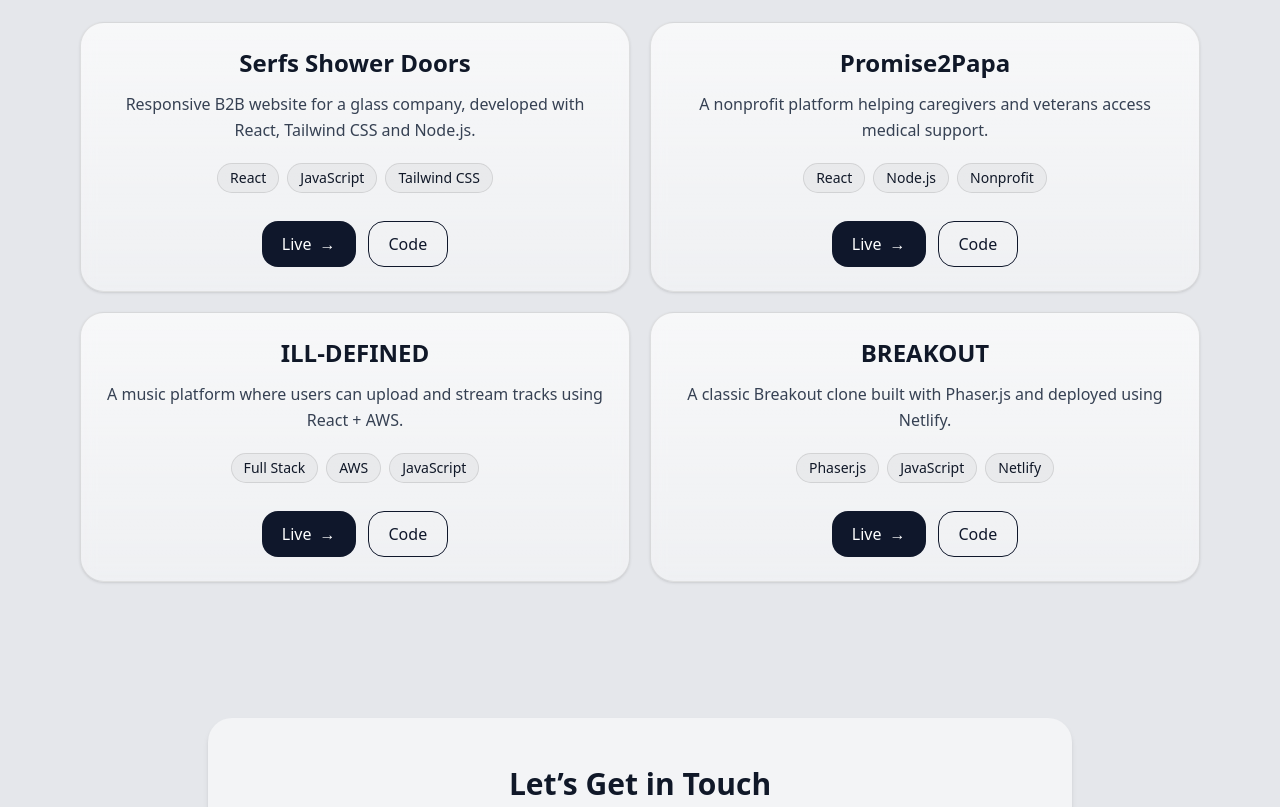
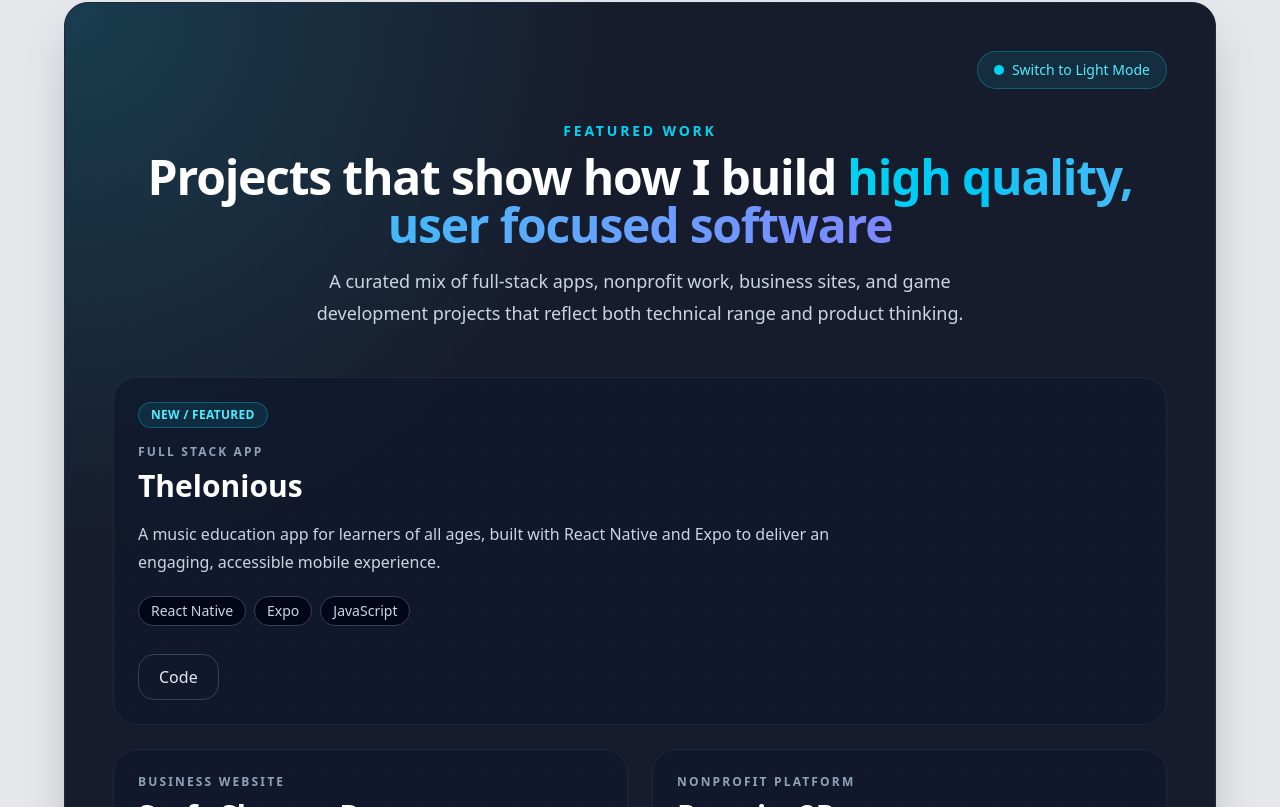
Before and after one commit to Robn8/ReactPortfolio, a React (Vite) app: page / in a window 1280 px wide. Shown: the part 2153-2960 px from the top of the page. Built offline with nearby package versions, Linux system fonts and the light colour scheme.

Commit message:
FeaturedProjects component update

```diff
--- a/src/components/FeaturedProjects.jsx
+++ b/src/components/FeaturedProjects.jsx
@@ -1,10 +1,26 @@
+import { useState } from "react";
+
 const featuredProjects = [
   {
+    title: "Thelonious",
+    desc: "A music education app for learners of all ages, built with React Native and Expo to deliver an engaging, accessible mobile experience.",
+    code: "https://github.com/Robn8/Thelonious",
+    tags: ["React Native", "Expo", "JavaScript"],
+    featured: true,
+    projectType: "Full Stack App",
+    showLive: false,
+    showCode: true,
+  },
+  {
     title: "Serfs Shower Doors",
-      desc: "Responsive B2B website for a glass company, developed with React, Tailwind CSS and Node.js.",
+    desc: "Responsive B2B website for a glass company, developed with React, Tailwind CSS, and Node.js.",
     live: "https://serfassociates.com/",
     code: "https://github.com/Robn8/serfs",
     tags: ["React", "JavaScript", "Tailwind CSS"],
+    projectType: "Business Website",
+    showLive: true,
+    showCode: true,
+    liveLabel: "Live",
   },
   {
     title: "Promise2Papa",
@@ -12,13 +28,20 @@ const featuredProjects = [
     live: "https://promise2papa.netlify.app/",
     code: "https://github.com/Robn8/Promise",
     tags: ["React", "Node.js", "Nonprofit"],
+    projectType: "Nonprofit Platform",
+    showLive: true,
+    showCode: true,
+    liveLabel: "Live Demo",
   },
   {
     title: "ILL-DEFINED",
-      desc: "A music platform where users can upload and stream tracks using React + AWS.",
+    desc: "A music platform where users can upload and stream tracks using React and AWS.",
     live: "https://ill-defined.com/",
-      code: "https://github.com/jdbarrera/ill-defined",
     tags: ["Full Stack", "AWS", "JavaScript"],
+    projectType: "Music Platform",
+    showLive: true,
+    showCode: false,
+    liveLabel: "Live",
   },
   {
     title: "BREAKOUT",
@@ -26,129 +49,234 @@ const featuredProjects = [
     live: "https://game-two.netlify.app/",
     code: "https://github.com/Robn8/Breakout",
     tags: ["Phaser.js", "JavaScript", "Netlify"],
+    projectType: "Browser Game",
+    showLive: true,
+    showCode: true,
+    liveLabel: "Live Demo",
   },
 ];
 
 const FeaturedProjects = () => {
+  const [isDark, setIsDark] = useState(true);
+
   return (
-      <section
-        id="projects"
-        className="scroll-mt-24 max-w-6xl mx-auto w-full px-4 pb-14"
+    <section id="projects" className="scroll-mt-24 px-4 py-24">
+      <div className="max-w-6xl mx-auto">
+        <div
+          className={`relative overflow-hidden rounded-3xl shadow-2xl transition-all duration-500 ${
+            isDark
+              ? "border border-slate-800 bg-slate-950/90"
+              : "border border-slate-200 bg-white/80 backdrop-blur-xl"
+          }`}
         >
-        <div className="text-center mb-10">
-          <h2 className="text-3xl sm:text-4xl font-semibold tracking-tight">
-            Featured Projects
+          {/* Background accents */}
+          {isDark ? (
+            <>
+              <div className="absolute inset-0 bg-[radial-gradient(circle_at_top_left,rgba(34,211,238,0.18),transparent_30%),radial-gradient(circle_at_bottom_right,rgba(99,102,241,0.18),transparent_30%)]" />
+              <div className="absolute inset-0 opacity-10 bg-[linear-gradient(to_right,rgba(255,255,255,0.05)_1px,transparent_1px),linear-gradient(to_bottom,rgba(255,255,255,0.05)_1px,transparent_1px)] bg-[size:32px_32px]" />
+            </>
+          ) : (
+            <>
+              <div className="absolute -top-20 -left-20 h-60 w-60 rounded-full bg-cyan-300/20 blur-3xl" />
+              <div className="absolute -bottom-20 -right-20 h-60 w-60 rounded-full bg-indigo-400/20 blur-3xl" />
+            </>
+          )}
+
+          <div className="relative z-10 p-8 md:p-12">
+            {/* Top bar */}
+            <div className="mb-8 flex justify-end">
+              <button
+                type="button"
+                onClick={() => setIsDark((prev) => !prev)}
+                className={`inline-flex items-center gap-2 rounded-full px-4 py-2 text-sm font-medium transition duration-300 ${
+                  isDark
+                    ? "border border-cyan-400/30 bg-cyan-400/10 text-cyan-300 hover:bg-cyan-400/20"
+                    : "border border-slate-300 bg-white text-slate-700 hover:bg-slate-100"
+                }`}
+              >
+                <span
+                  className={`h-2.5 w-2.5 rounded-full ${
+                    isDark ? "bg-cyan-400" : "bg-slate-500"
+                  }`}
+                />
+                {isDark ? "Switch to Light Mode" : "Switch to Dark Mode"}
+              </button>
+            </div>
+
+            {/* Heading */}
+            <div className="mb-12 text-center">
+              <p
+                className={`mb-3 text-sm font-semibold uppercase tracking-[0.2em] ${
+                  isDark ? "text-cyan-400" : "text-cyan-700"
+                }`}
+              >
+                Featured Work
+              </p>
+
+              <h2
+                className={`text-3xl sm:text-4xl md:text-5xl font-bold tracking-tight ${
+                  isDark ? "text-white" : "text-slate-900"
+                }`}
+              >
+                Projects that show how I build{" "}
+                <span
+                  className={
+                    isDark
+                      ? "bg-gradient-to-r from-cyan-400 to-indigo-400 bg-clip-text text-transparent"
+                      : "bg-gradient-to-r from-cyan-600 to-indigo-600 bg-clip-text text-transparent"
+                  }
+                >
+                  high quality, user focused software
+                </span>
               </h2>
-          <p className="text-gray-600 mt-3 max-w-2xl mx-auto">
-            A few projects that showcase my work across web apps and game development.
+
+              <p
+                className={`mt-4 mx-auto max-w-2xl text-base leading-8 md:text-lg ${
+                  isDark ? "text-slate-300" : "text-slate-600"
+                }`}
+              >
+                A curated mix of full-stack apps, nonprofit work, business sites,
+                and game development projects that reflect both technical range
+                and product thinking.
               </p>
             </div>
 
-        <div className="grid grid-cols-1 md:grid-cols-2 gap-5">
+            {/* Projects grid */}
+            <div className="grid grid-cols-1 gap-6 md:grid-cols-2">
               {featuredProjects.map((p) => (
                 <article
                   key={p.title}
-              className="
-                group relative overflow-hidden rounded-3xl border border-black/10
-                bg-gradient-to-b from-white/70 to-white/40 backdrop-blur
-                p-6 shadow-sm transition-all duration-300
-                hover:-translate-y-1 hover:shadow-xl
-                focus-within:-translate-y-1 focus-within:shadow-xl
-              "
+                  className={`group relative overflow-hidden rounded-3xl p-6 transition-all duration-300 hover:-translate-y-1 hover:shadow-2xl ${
+                    p.featured ? "md:col-span-2" : ""
+                  } ${
+                    isDark
+                      ? "border border-slate-800 bg-slate-900/70"
+                      : "border border-slate-200 bg-white/80"
+                  }`}
                 >
-              {/* subtle glow / accent */}
+                  {/* Hover glow */}
                   <div
-                className="
-                  pointer-events-none absolute -top-24 -right-24 h-44 w-44 rounded-full
-                  bg-black/5 blur-2xl opacity-0 transition-opacity duration-300
-                  group-hover:opacity-100
-                "
+                    className={`pointer-events-none absolute -top-24 -right-24 h-48 w-48 rounded-full blur-3xl opacity-0 transition-opacity duration-300 group-hover:opacity-100 ${
+                      isDark ? "bg-cyan-400/15" : "bg-indigo-400/15"
+                    }`}
                   />
 
-              {/* title */}
-              <h3 className="text-xl sm:text-2xl font-semibold text-center">
+                  {/* Featured badge */}
+                  {p.featured && (
+                    <div className="mb-4 flex justify-start">
+                      <span
+                        className={`rounded-full px-3 py-1 text-xs font-semibold uppercase tracking-wide ${
+                          isDark
+                            ? "border border-cyan-400/30 bg-cyan-400/10 text-cyan-300"
+                            : "bg-slate-900 text-white"
+                        }`}
+                      >
+                        New / Featured
+                      </span>
+                    </div>
+                  )}
+
+                  <div className={`${p.featured ? "max-w-3xl" : ""}`}>
+                    {/* Project type */}
+                    <p
+                      className={`mb-2 text-xs font-semibold uppercase tracking-[0.18em] ${
+                        isDark ? "text-slate-400" : "text-slate-500"
+                      }`}
+                    >
+                      {p.projectType}
+                    </p>
+
+                    {/* Title */}
+                    <h3
+                      className={`text-2xl sm:text-3xl font-bold ${
+                        isDark ? "text-white" : "text-slate-900"
+                      }`}
+                    >
                       <span className="relative inline-block">
                         {p.title}
-                  {/* animated underline */}
                         <span
-                    className="
-                      absolute left-0 -bottom-1 h-[2px] w-full origin-left scale-x-0
-                      bg-black/70 transition-transform duration-300
-                      group-hover:scale-x-100
-                    "
+                          className={`absolute left-0 -bottom-1 h-[2px] w-full origin-left scale-x-0 transition-transform duration-300 group-hover:scale-x-100 ${
+                            isDark ? "bg-cyan-400/80" : "bg-slate-900/70"
+                          }`}
                         />
                       </span>
                     </h3>
 
-              {/* description */}
-              <p className="text-gray-700 text-center mt-3 leading-relaxed">
+                    {/* Description */}
+                    <p
+                      className={`mt-4 text-base leading-7 ${
+                        isDark ? "text-slate-300" : "text-slate-700"
+                      }`}
+                    >
                       {p.desc}
                     </p>
 
-              {/* tags */}
-              <div className="flex flex-wrap justify-center gap-2 mt-5">
+                    {/* Tags */}
+                    <div className="mt-5 flex flex-wrap gap-2">
                       {p.tags.map((t) => (
                         <span
                           key={t}
-                    className="
-                      text-sm px-3 py-1 rounded-full
-                      bg-black/[0.04] border border-black/10
-                      transition-all duration-300
-                      group-hover:bg-black/[0.06]
-                    "
+                          className={`rounded-full px-3 py-1 text-sm font-medium transition-all duration-300 ${
+                            isDark
+                              ? "border border-slate-700 bg-slate-950 text-slate-300 group-hover:border-cyan-400/40 group-hover:text-cyan-300"
+                              : "border border-slate-200 bg-slate-50 text-slate-700 group-hover:border-cyan-400 group-hover:bg-cyan-50 group-hover:text-cyan-800"
+                          }`}
                         >
                           {t}
                         </span>
                       ))}
                     </div>
 
-              {/* buttons */}
-              <div className="flex justify-center gap-3 mt-7">
+                    {/* Buttons */}
+                    <div className="mt-7 flex flex-wrap gap-3">
+                      {p.showLive && (
                         <a
                           href={p.live}
                           target="_blank"
                           rel="noreferrer noopener"
-                  className="
-                    inline-flex items-center justify-center gap-2
-                    bg-slate-900 text-white px-5 py-2.5 rounded-2xl
-                    transition-all duration-300
-                    hover:opacity-95 hover:-translate-y-0.5 active:translate-y-0
-                    focus:outline-none focus:ring-2 focus:ring-slate-900/30
-                  "
+                          className={`inline-flex items-center justify-center gap-2 rounded-2xl px-5 py-2.5 font-medium transition-all duration-300 hover:-translate-y-0.5 ${
+                            isDark
+                              ? "border border-cyan-400/30 bg-cyan-400/10 text-cyan-300 hover:bg-cyan-400/20"
+                              : "bg-slate-900 text-white hover:bg-slate-800"
+                          }`}
                         >
-                  Live
+                          {p.liveLabel || "Live Demo"}
                           <span className="transition-transform duration-300 group-hover:translate-x-0.5">
                             →
                           </span>
                         </a>
+                      )}
 
+                      {p.showCode && (
                         <a
                           href={p.code}
                           target="_blank"
                           rel="noreferrer noopener"
-                  className="
-                    inline-flex items-center justify-center gap-2
-                    border border-slate-900 text-slate-900 px-5 py-2.5 rounded-2xl
-                    transition-all duration-300
-                    hover:bg-slate-900 hover:text-white hover:-translate-y-0.5 active:translate-y-0
-                    focus:outline-none focus:ring-2 focus:ring-slate-900/30
-                  "
+                          className={`inline-flex items-center justify-center gap-2 rounded-2xl px-5 py-2.5 font-medium transition-all duration-300 hover:-translate-y-0.5 ${
+                            isDark
+                              ? "border border-slate-700 text-slate-200 hover:border-cyan-400/40 hover:bg-slate-800"
+                              : "border border-slate-900 text-slate-900 hover:bg-slate-900 hover:text-white"
+                          }`}
                         >
                           Code
                         </a>
+                      )}
+                    </div>
                   </div>
 
-              {/* bottom gradient hover */}
+                  {/* Bottom fade */}
                   <div
-                className="
-                  pointer-events-none absolute inset-x-0 bottom-0 h-24
-                  bg-gradient-to-t from-black/[0.06] to-transparent
-                  opacity-0 transition-opacity duration-300
-                  group-hover:opacity-100
-                "
+                    className={`pointer-events-none absolute inset-x-0 bottom-0 h-24 opacity-0 transition-opacity duration-300 group-hover:opacity-100 ${
+                      isDark
+                        ? "bg-gradient-to-t from-cyan-400/[0.06] to-transparent"
+                        : "bg-gradient-to-t from-black/[0.05] to-transparent"
+                    }`}
                   />
                 </article>
               ))}
+            </div>
+          </div>
+        </div>
       </div>
     </section>
   );
```
Lines whose indentation alone changed are shown as unchanged.
